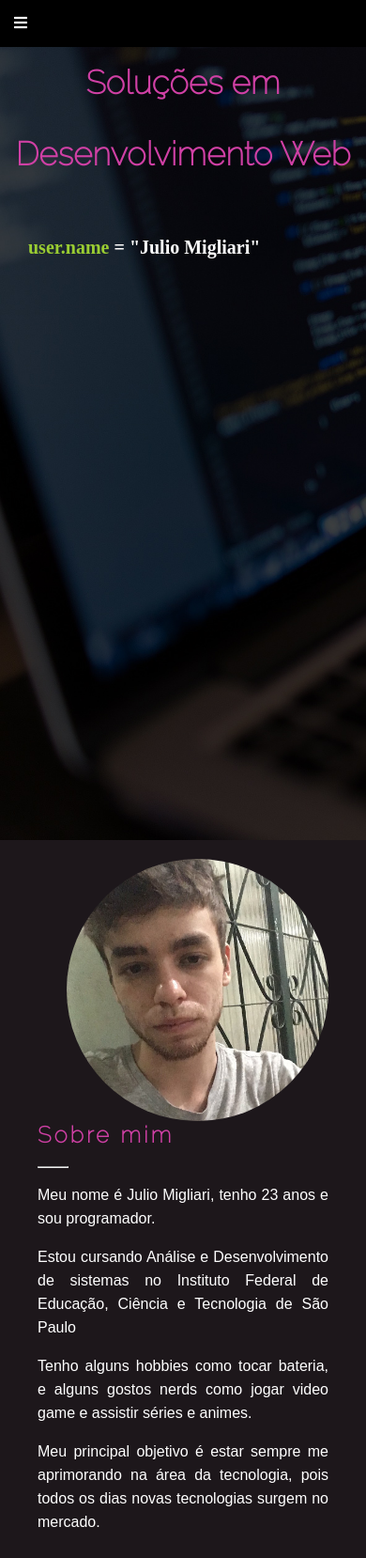
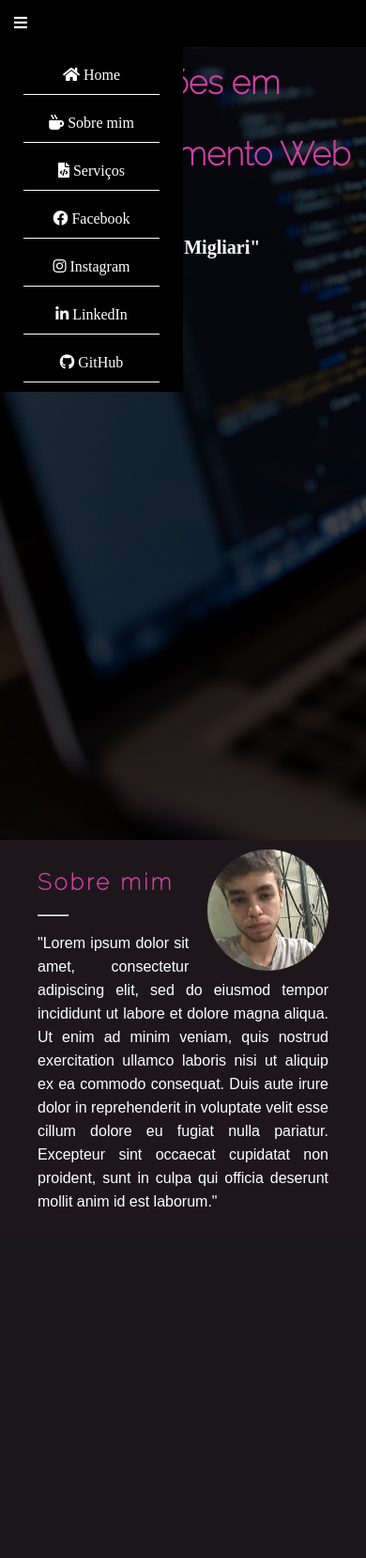
Before and after one commit to Vennomouz/migliariWebDev, a PHP site: page / in a window 390 px wide. Shown: the whole page at 94% size. After the commit the page ends 1284 px from the top, so only its background shows below. Run offline with PHP 8.4, Linux system fonts and the light colour scheme; some libraries are stand-ins or nearby versions; some web fonts are replaced.

Commit message:
adicionando itens do menu mobile

```diff
--- a/css/style.css
+++ b/css/style.css
@@ -41,7 +41,7 @@ body{
     width: 30%;
     text-align: end;
 }
-.fab{
+.iconRedes .fab{
     font-size: 30px;
     color: white;
     margin: 20px;
@@ -80,9 +80,41 @@ body{
     margin: 0;
     display: none;
 }
-.fas{
+.menuMobile .fas{
     color: white;
 }
+.menuMobile .fab{
+    color: white;
+}
+
+.menuMobile ul {
+    padding: 0 15px;
+}
+.menuMobile ul li{
+    display: inline-block;
+}
+.itensMenumobile{
+    background-color: black;
+    width: 50%;
+    top: 50px;
+    position: fixed;
+}
+.itensMenumobile ul{
+    margin: 0;
+    line-height: 40px;
+    text-align: center;
+}
+.itensMenumobile ul li{
+   color: white;
+   display: block;
+   margin: 10px;
+   border-bottom: solid white 1px;
+
+}
+.itensMenumobile ul li a{
+   color: white;
+}
+
 
 /* BODY */
 
@@ -109,17 +141,18 @@ body{
     line-height: 25px;
 }
 .profilePic img{
+    width: 14vw;
     float: right;
-    width: 33vh;
     border-radius: 50%;
-    margin-left: 30px;
-    margin-top: 10px;
+    margin-left: 20px;
 }
 hr{
     width: 10%;
     margin-left: 0;
     color:#5c5bfe;
 }
+
+
 
 /* Extra small devices (portrait phones, less than 576px) */
 @media (max-width: 575.98px) {
@@ -129,13 +162,6 @@ hr{
     }
     .menuMobile{
         display: block;
-    }
-    .menuMobile ul {
-        padding: 0 15px;
-    }
-    .menuMobile ul li{
-        display: inline-block;
-        list-style: none;
     }
 
     /* BANNER */
@@ -155,6 +181,9 @@ hr{
     }
     .content{
         padding: 0;
+    }
+    .profilePic img{
+        width: 33vw;
     }
 
 }
--- a/index.php
+++ b/index.php
@@ -22,16 +22,28 @@
             </ul>
             <div class="iconRedes">
                 <a href="https://www.facebook.com/julio.augusto.12576"><i class="fab fa-facebook"></i></a>
-                <a href="https://twitter.com/julioaugustomig"><i class="fab fa-twitter"></i></a>
+                <a href="https://www.instagram.com/julio_migliari/"><i class="fab fa-instagram"></i></a>
+                <a href="https://www.linkedin.com/in/julio-migliari-ab4783159/"><i class="fab fa-linkedin-in"></i></i></a>
                 <a href="https://github.com/Vennomouz"><i class="fab fa-github"></i></a>
-                <a href="https://www.instagram.com/julio_migliari/"><i class="fab fa-instagram"></i></a>
             </div>
         </div>
         <div class="menuMobile">
             <ul>
-                <li><i class="fas fa-bars"></i></li>
+                <li><i class="fas fa-bars" onclick="clickMenu()"></i></li>
             </ul>
+            <div class="itensMenumobile">
+                <ul>
+                    <li><i class="fas fa-home"></i> Home</li>
+                    <li><i class="fas fa-mug-hot"></i> Sobre mim</li>
+                    <li><i class="fas fa-file-code"></i> Serviços</li>
+                    <li><a href="https://www.facebook.com/julio.augusto.12576"><i class="fab fa-facebook"></i></a> Facebook</li>
+                    <li><a href="https://www.instagram.com/julio_migliari/"><i class="fab fa-instagram"></i></a> Instagram</li>
+                    <li><a href="https://www.linkedin.com/in/julio-migliari-ab4783159/"><i class="fab fa-linkedin-in"></i></a> LinkedIn</li>
+                    <li><a href="https://github.com/Vennomouz"><i class="fab fa-github"></i></a> GitHub</li>
+                </ul>
+            </div>
         </div>
+
         <div class="tituloBanner">
             <h1>Soluções em Desenvolvimento Web</h1>
             <h2><a>user.name</a> = "Julio Migliari"</h2>
@@ -44,12 +56,22 @@
                 <div class="profilePic"><img src="imagens/profilepic.jpg" alt=""></div>
                 <h2>Sobre mim</h2>
                 <hr>
-                <p>Meu nome é Julio Migliari, tenho 23 anos e sou programador. </p>
+                <!-- <p>Meu nome é Julio Migliari, tenho 23 anos e sou programador. </p>
                 <p>Estou cursando Análise e Desenvolvimento de sistemas no Instituto Federal de Educação, Ciência e Tecnologia de São Paulo</p>
                 <p>Tenho alguns hobbies como tocar bateria, e alguns gostos nerds como jogar video game e assistir séries e animes.</p>
-                <p>Meu principal objetivo é estar sempre me aprimorando na área da tecnologia, pois todos os dias novas tecnologias surgem no mercado.</p>
+                <p>Meu principal objetivo é estar sempre me aprimorando na área da tecnologia, pois todos os dias novas tecnologias surgem no mercado.</p> -->
+                <p>"Lorem ipsum dolor sit amet, consectetur adipiscing elit, sed do eiusmod tempor incididunt ut labore et dolore magna aliqua. Ut enim ad minim veniam, quis nostrud exercitation ullamco laboris nisi ut aliquip ex ea commodo consequat. Duis aute irure dolor in reprehenderit in voluptate velit esse cillum dolore eu fugiat nulla pariatur. Excepteur sint occaecat cupidatat non proident, sunt in culpa qui officia deserunt mollit anim id est laborum."</p>
             </div>
         </div>
     </body>
 
 </html>
+
+<script>
+    function clickMenu(e){
+        e.preventDefault;
+        const botaoMenuMobile = document.querySelector('itensMenumobile');
+
+    }
+
+</script>
```
